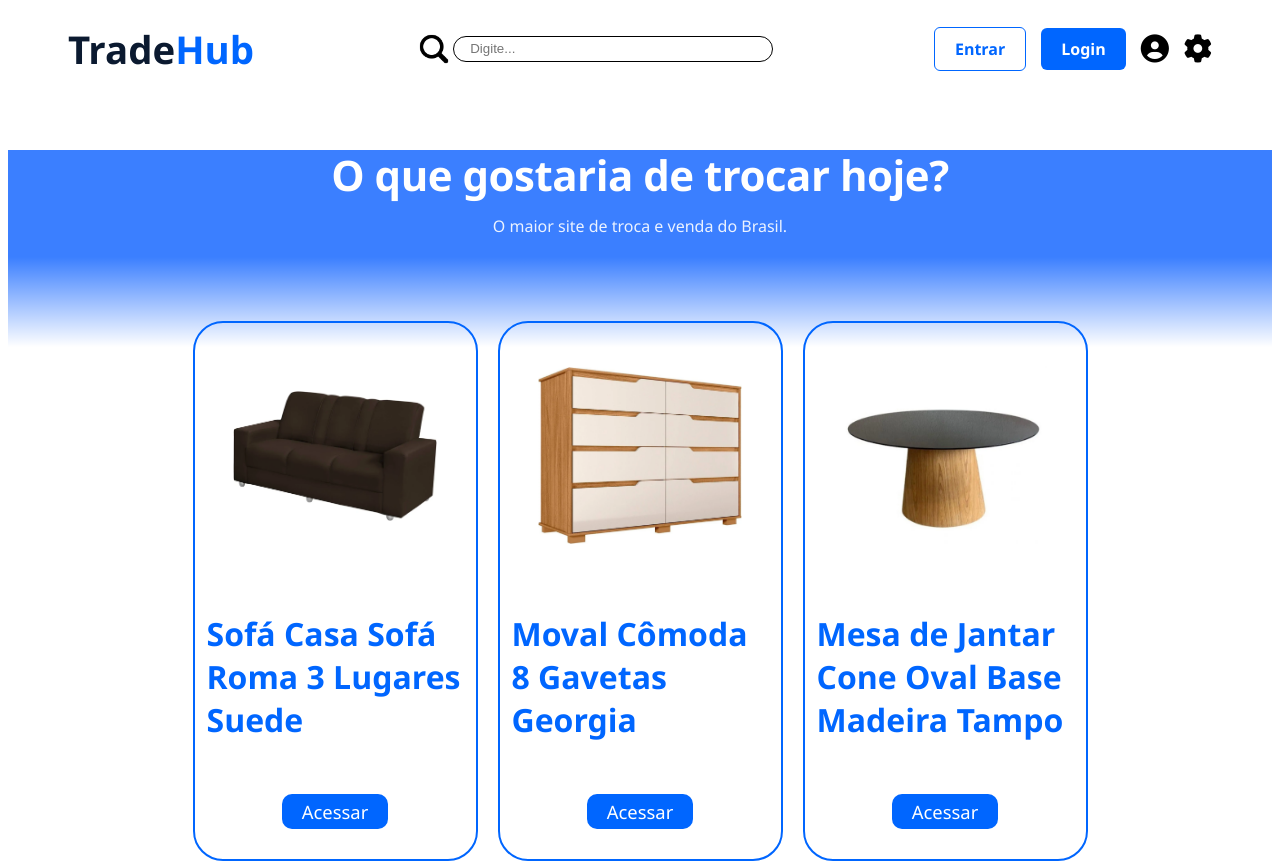
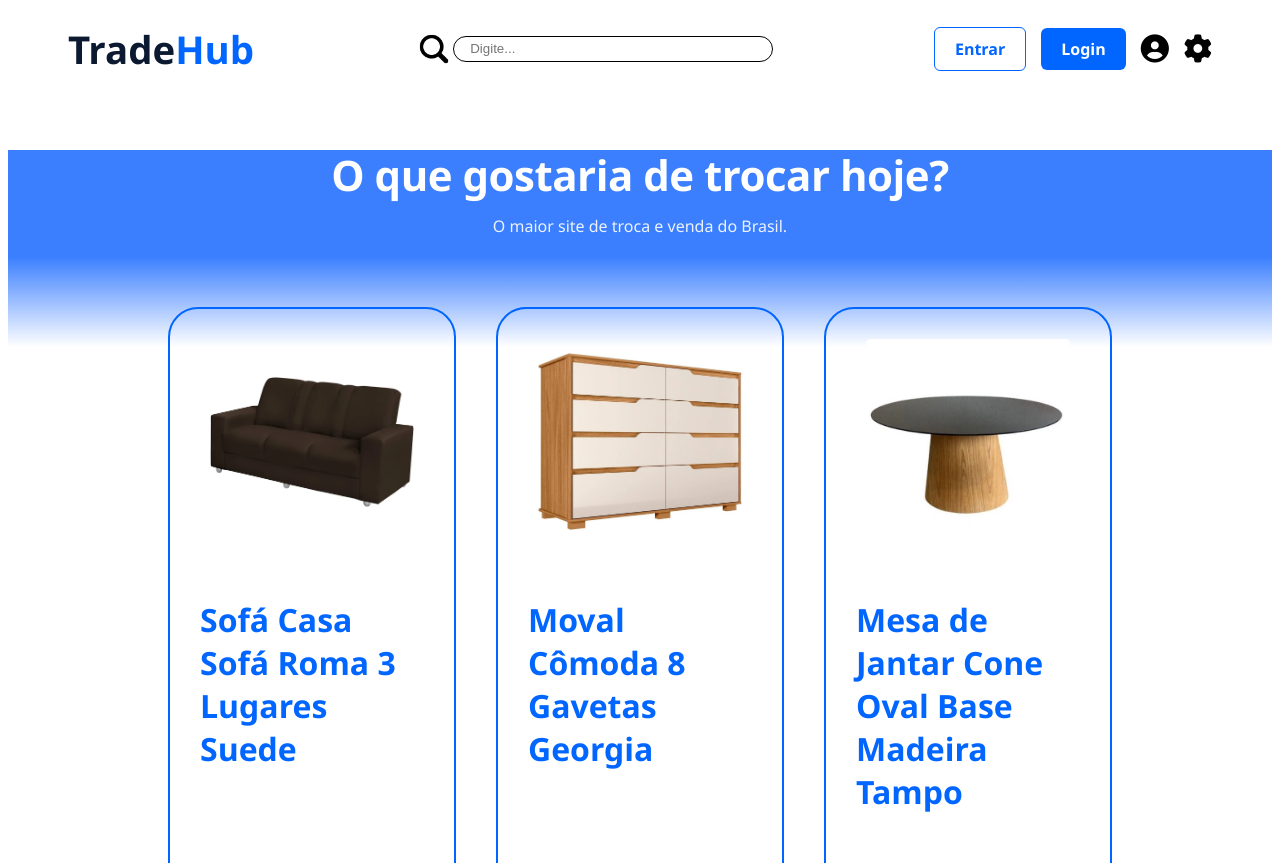
Before and after one commit to Hackathon-Trade-Hub/Trade-hub, a Vue app: page / in a window 1280 px wide. Shown: the top 863 px of the page. Built offline with nearby package versions, Linux system fonts and the light colour scheme.

Commit message:
ajeitando home

```diff
--- a/src/Views/HomeView.vue
+++ b/src/Views/HomeView.vue
@@ -1,21 +1,21 @@
 <template>
-  <div class="home-page">
-    <main class="conteudo-principal">
-        <section class="hero-section">
 
+  <div class="pagina-inicial">
 
-        <div class="hero-content">
+    <main class="conteudo">
+
+      <section class="banner">
+
+        <div class="texto-banner">
           <h1>O que gostaria de trocar hoje?</h1>
           <p>O maior site de troca e venda do Brasil.</p>
         </div>
 
-        <div class="white-gradient-fade"></div>
+        <div class="degrade"></div>
       </section>
 
-      <section class="container my-5 produtos-container-wrapper">
-
-        <div class="row row-cols-1 row-cols-md-3 row-cols-lg-4 g-4 justify-content-center">
-
+      <section class="container my-5 lista-produtos">
+          <div class="produtos">
 
             <ProdutoCard
               v-for="produto in listaProdutos"
@@ -26,8 +26,6 @@
               :imagem="produto.imagem"
             />
 
-
-
         </div>
       </section>
     </main>
@@ -36,27 +34,25 @@
 
 <script setup>
 
-  import ProdutoCard from '@/components/ProdutoCard.vue';
-
-  import { listaProdutos } from '@/data/produtos';
-
+import ProdutoCard from '@/components/ProdutoCard.vue';
+import { listaProdutos } from '@/data/produtos';
 
 </script>
 
 <style scoped>
 @import "bootstrap/dist/css/bootstrap.css";
 
-.home-page {
+.pagina-inicial {
   display: flex;
   flex-direction: column;
   min-height: 100vh;
 }
 
-.conteudo-principal {
+.conteudo {
   flex: 1;
 }
 
-.hero-section {
+.banner {
   background: #3b7fff;
   width: 100%;
   padding: 0 0 110px 0;
@@ -66,53 +62,7 @@
   font-family: 'Segoe UI', system-ui, -apple-system, sans-serif;
 }
 
-.hero-header {
-  max-width: 1200px;
-  margin: 0 auto;
-  padding: 25px 20px;
-}
-
-.header-nav {
-  display: flex;
-  justify-content: space-between;
-  align-items: center;
-}
-
-.header-nav a {
-  color: #ffffff !important;
-  text-decoration: none;
-  font-size: 16px;
-  font-weight: 500;
-  opacity: 0.95;
-  transition: opacity 0.2s;
-}
-
-.header-nav a:hover {
-  opacity: 1;
-
-}
-
-.nav-links {
-  display: flex;
-  gap: 40px;
-}
-
-.arrow-down {
-  font-size: 12px;
-  margin-left: 2px;
-}
-
-.cart-icon a {
-  font-size: 22px;
-}
-
-.hero-content {
-  max-width: 800px;
-  margin: 60px auto 0 auto;
-  padding: 0 20px;
-}
-
-.hero-content h1 {
+.banner h1 {
   font-size: 42px;
   font-weight: 700;
   margin-bottom: 15px;
@@ -120,30 +70,45 @@
   color: #ffffff;
 }
 
-.hero-content p {
+.banner p {
   font-size: 16px;
   opacity: 0.9;
   margin: 0;
   color: #ffffff;
 }
 
-.white-gradient-fade {
+.texto-banner {
+  max-width: 800px;
+  margin: 60px auto 0 auto;
+  padding: 0 20px;
+}
+
+.degrade {
   position: absolute;
   bottom: 0;
   left: 0;
   width: 100%;
   height: 90px;
-  background: linear-gradient(to bottom, rgba(59, 127, 255, 0) 0%, #ffffff 100%);
+  background: linear-gradient(to bottom,
+      rgba(59, 127, 255, 0) 0%,
+      #ffffff 100%);
   pointer-events: none;
 }
 
-.produtos-container-wrapper {
+.produtos {
+  display: flex;
+  flex-wrap: wrap;
+  justify-content: center;
+  gap: 20px;
+}
+
+.lista-produtos {
   position: relative;
   z-index: 5;
   margin-top: -50px !important;
 }
 
-.card-img-top {
+.imagem-produto {
   height: 180px;
   object-fit: cover;
 }
```
